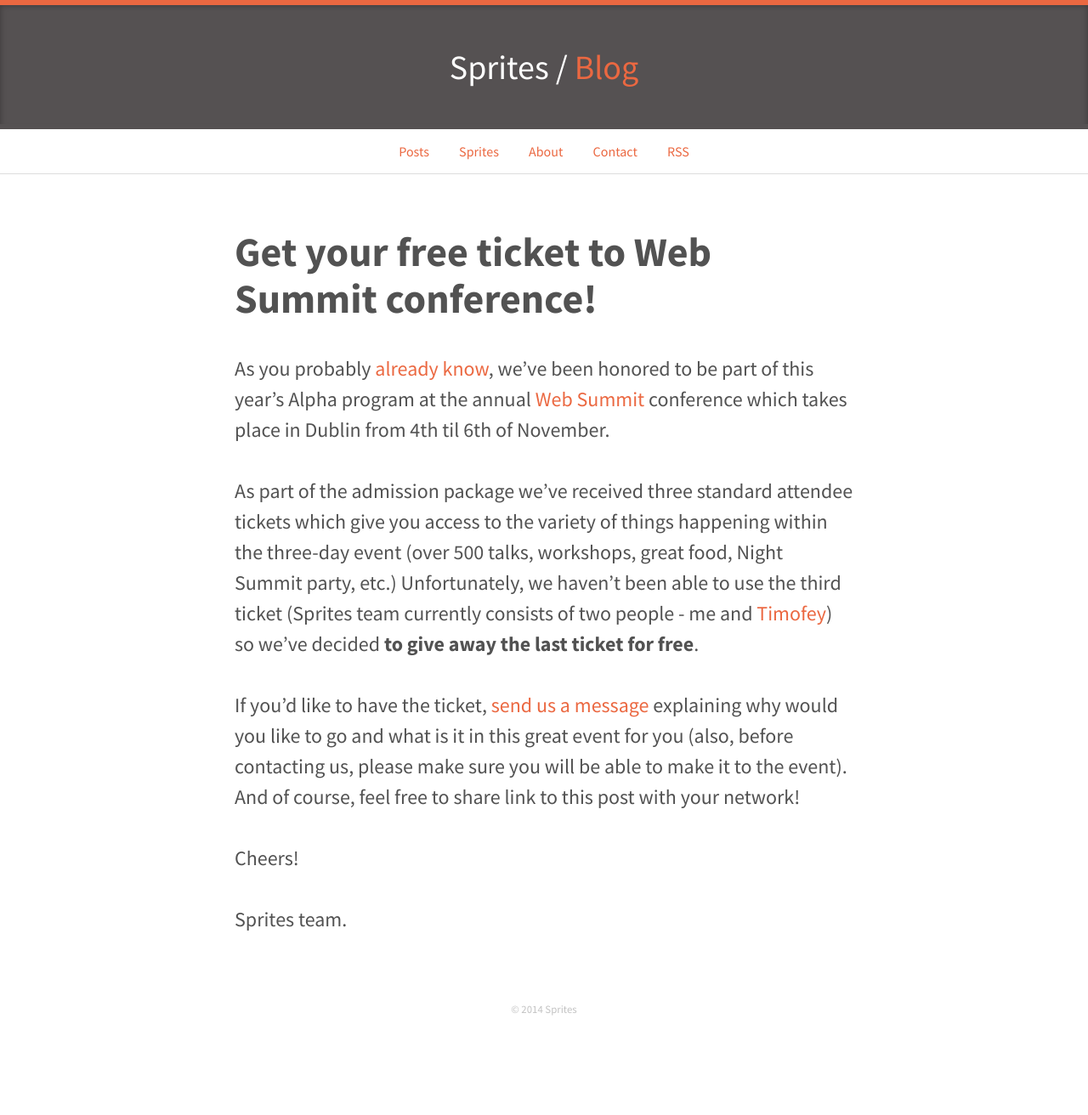
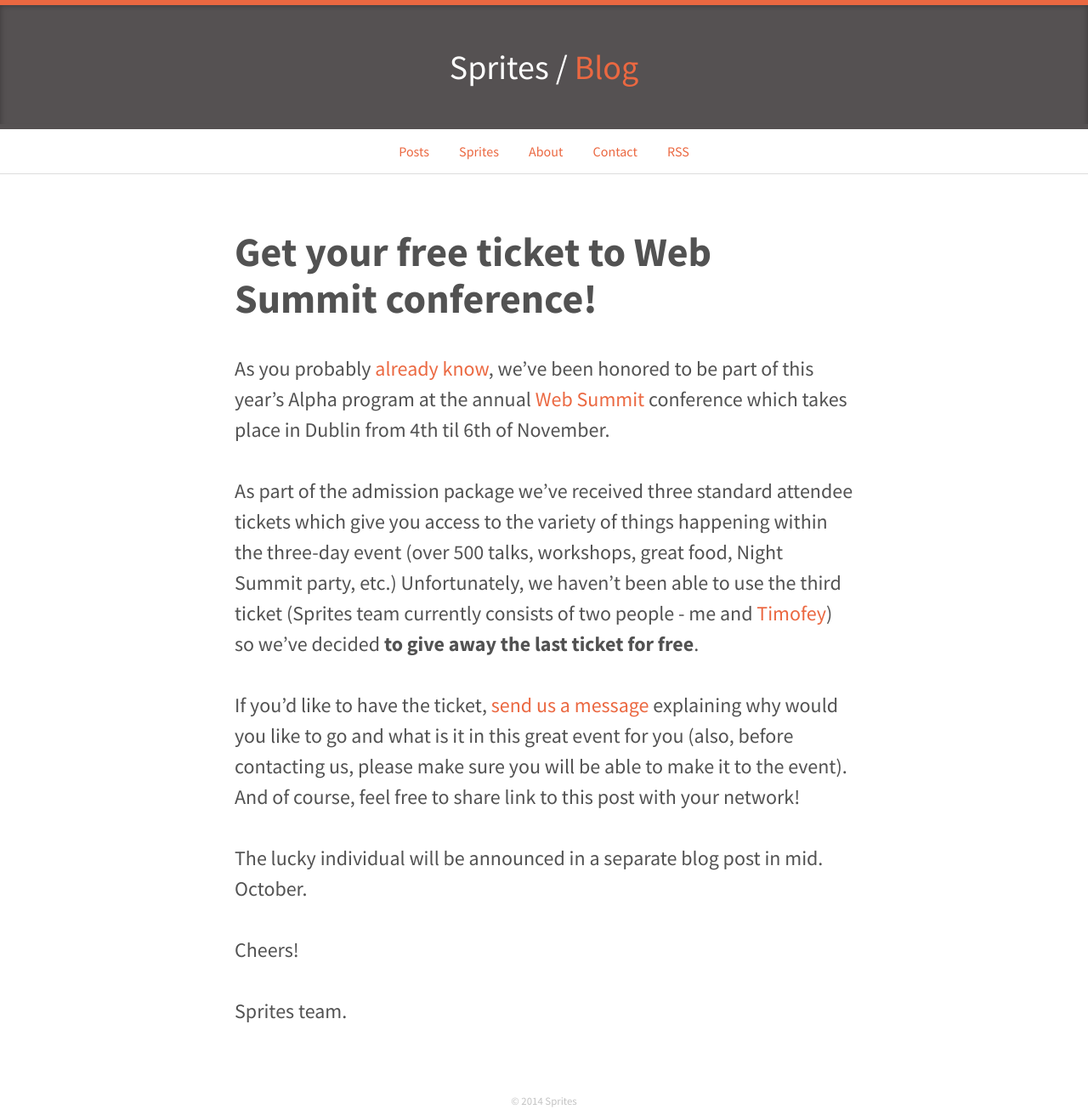
Before and after one commit to spritesapp/spritesapp.github.io, a Jekyll site: the page built from _posts/2014-08-19-get-your-free-ticket-to-web-summit-conference.md, in a window 1280 px wide. Shown: the whole page at 85% size. Built offline with Jekyll 4.4.1, drawn with Linux system fonts in a browser that asks for light colours; before the commit the page ends 1204 px from its top, so only the background shows below that.

Commit message:
New blog post (added some text).

```diff
--- a/_posts/2014-08-19-get-your-free-ticket-to-web-summit-conference.md
+++ b/_posts/2014-08-19-get-your-free-ticket-to-web-summit-conference.md
@@ -11,6 +11,8 @@ As part of the admission package we've received three standard attendee tickets
 
 If you'd like to have the ticket, [send us a message](mailto:volpav+spritesapp@gmail.com?subject=Web+Summit+ticket) explaining why would you like to go and what is it in this great event for you (also, before contacting us, please make sure you will be able to make it to the event). And of course, feel free to share link to this post with your network!
 
+The lucky individual will be announced in a separate blog post in mid. October.
+
 Cheers!
 
 Sprites team.
```
